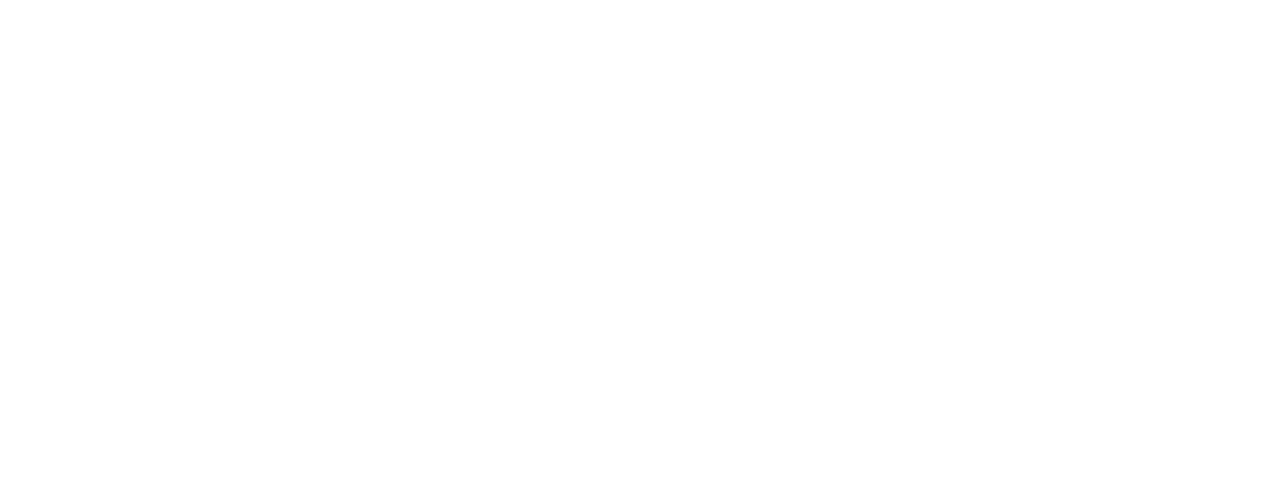
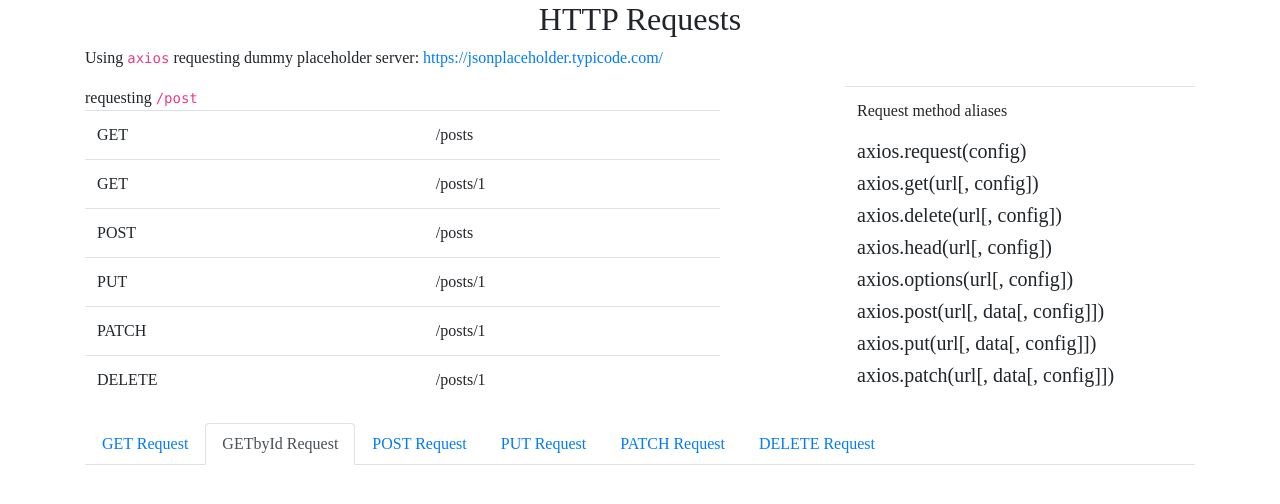
Before and after one commit to aakritsubedi/learning-vuejs, a Vue app: page /advance/httpRequest in a window 1280 px wide. Shown: the top 504 px of the page. Built offline with nearby package versions, Linux system fonts and the light colour scheme; no server answers.

Commit message:
HTTP Request: All HTTP reuquest using axios

```diff
--- a/src/router/index.js
+++ b/src/router/index.js
@@ -22,6 +22,7 @@
 import Slots from "@/views/18Slots";
 import DynamicComponent from "@/views/19DynamicComponent";
 import InputBinding from "@/views/20InputBinding";
+import HTTPRequest from "@/views/21HTTPRequest";
 
 Vue.use(Router);
 
@@ -129,6 +130,11 @@
     path: "/advance/inputBinding",
     name: "InputBinding",
     component: InputBinding
+  },
+  {
+    path: "/advance/httpRequest",
+    name: "HTTPRequest",
+    component: HTTPRequest
   }
 ];
 
--- /dev/null
+++ b/src/views/21HTTPRequest.vue
@@ -0,0 +1,180 @@
+<template>
+  <div class="container">
+    <h2 class="text-center">HTTP Requests</h2>
+    <p>
+      Using
+      <code>axios</code> requesting dummy placeholder server:
+      <a
+        href="https://jsonplaceholder.typicode.com/"
+        target="_blank"
+      >https://jsonplaceholder.typicode.com/</a>
+    </p>
+    <div class="row">
+      <div class="col-md-7">
+        requesting
+        <code>/post</code>
+        <table class="table">
+          <tbody>
+            <tr>
+              <td>GET</td>
+              <td>/posts</td>
+            </tr>
+            <tr>
+              <td>GET</td>
+              <td>/posts/1</td>
+            </tr>
+            <tr>
+              <td>POST</td>
+              <td>/posts</td>
+            </tr>
+            <tr>
+              <td>PUT</td>
+              <td>/posts/1</td>
+            </tr>
+            <tr>
+              <td>PATCH</td>
+              <td>/posts/1</td>
+            </tr>
+            <tr>
+              <td>DELETE</td>
+              <td>/posts/1</td>
+            </tr>
+          </tbody>
+        </table>
+      </div>
+      <div class="col-md-4 offset-1">
+        <table class="table">
+          <tr id="//dash_ref_API/Entry/Request method aliases/0">
+            <td class="description" colspan="2">
+              <div class="name">
+                <p>Request method aliases</p>
+              </div>
+              <div class="notes">
+                <h5>axios.request(config)</h5>
+
+                <h5>axios.get(url[, config])</h5>
+
+                <h5>axios.delete(url[, config])</h5>
+
+                <h5>axios.head(url[, config])</h5>
+
+                <h5>axios.options(url[, config])</h5>
+
+                <h5>axios.post(url[, data[, config]])</h5>
+
+                <h5>axios.put(url[, data[, config]])</h5>
+
+                <h5>axios.patch(url[, data[, config]])</h5>
+              </div>
+            </td>
+          </tr>
+        </table>
+      </div>
+    </div>
+    <!-- Nav tabs -->
+    <ul class="nav nav-tabs">
+      <li class="nav-item">
+        <a class="nav-link" data-toggle="tab" href="#home" @click="getPost">GET Request</a>
+      </li>
+      <li class="nav-item">
+        <a
+          class="nav-link active"
+          data-toggle="tab"
+          href="#menu0"
+          @click="getPostById"
+        >GETbyId Request</a>
+      </li>
+      <li class="nav-item">
+        <a class="nav-link" data-toggle="tab" href="#menu1" @click="addPost">POST Request</a>
+      </li>
+      <li class="nav-item">
+        <a class="nav-link" data-toggle="tab" href="#menu2" @click="updatePost_PUT">PUT Request</a>
+      </li>
+      <li class="nav-item">
+        <a class="nav-link" data-toggle="tab" href="#menu3" @click="updatePost_PATCH">PATCH Request</a>
+      </li>
+      <li class="nav-item">
+        <a class="nav-link" data-toggle="tab" href="#menu4" @click="deletePost">DELETE Request</a>
+      </li>
+    </ul>
+
+    <!-- Tab panes -->
+    <div class="tab-content">
+      <div class="tab-pane container fade" id="home">{{ posts }}</div>
+      <div class="tab-pane container active" id="menu0">{{ postId }}</div>
+      <div class="tab-pane container fade" id="menu1">{{ addPostResponse }}</div>
+      <div class="tab-pane container fade" id="menu2">{{ updatedPost }}</div>
+      <div class="tab-pane container fade" id="menu3">{{ updatedPost }}</div>
+      <div class="tab-pane container fade" id="menu4">{{ deletedPost }}</div>
+    </div>
+  </div>
+</template>
+
+<script>
+import axios from "axios";
+
+export default {
+  name: "HTTPRequest",
+  data() {
+    return {
+      posts: "",
+      postId: this.getPostById(),
+      addPostResponse: "",
+      updatedPost: "",
+      deletedPost: ""
+    };
+  },
+  methods: {
+    getPost: function() {
+      axios
+        .get("https://jsonplaceholder.typicode.com/posts")
+        .then(response => (this.posts = response.data))
+        .catch(error => console.log(error));
+    },
+    getPostById: function() {
+      axios
+        .get("https://jsonplaceholder.typicode.com/posts/1")
+        .then(response => (this.postId = response.data))
+        .catch(error => console.log(error));
+    },
+    addPost: function() {
+      const post = {
+        userId: 1,
+        title: "AAkrit Subedi",
+        body: "aakrit subedi is creating this post..."
+      };
+      axios
+        .post("https://jsonplaceholder.typicode.com/posts", post)
+        .then(response => (this.addPostResponse = response.data))
+        .catch(error => console.log(error));
+    },
+    updatePost_PUT: function() {
+      const post = {
+        id: 1,
+        userId: 1,
+        title: "AAkrit Subedi",
+        body: "aakrit subedi is updating this post..."
+      };
+      axios
+        .put("https://jsonplaceholder.typicode.com/posts/1", post)
+        .then(response => (this.updatedPost = response.data))
+        .catch(error => console.log(error));
+    },
+    updatePost_PATCH: function() {
+      const post = {
+        title: "AAkrit Subedi"
+      };
+      axios
+        .patch("https://jsonplaceholder.typicode.com/posts/1", post)
+        .then(response => (this.updatedPost = response.data))
+        .catch(error => console.log(error));
+    },
+    deletePost: function() {
+      axios
+        .delete("https://jsonplaceholder.typicode.com/posts/1")
+        .then(() => (this.deletedPost = "Deleted."))
+        .catch(error => console.log(error));
+    }
+  }
+};
+</script>
--- a/src/views/Dashboard.vue
+++ b/src/views/Dashboard.vue
@@ -48,7 +48,8 @@
         {sn: 18, title: 'Advance: LifeCycle Hooks', code:'#', link:'/advance/lifeCycleHooks'},
         {sn: 19, title: 'Advance: Slot in VueJs', code:'#', link:'/advance/slots'},
         {sn: 20, title: 'Advance: Dynamic Component', code:'#', link:'/advance/dynamicComponent'},
-        {sn: 21, title: 'Advance: Input Binding (Blog)', code:'#', link:'/advance/inputBinding'}
+        {sn: 21, title: 'Advance: Input Binding (Blog)', code:'#', link:'/advance/inputBinding'},
+        {sn: 22, title: 'Advance: HTTP Request using axios',code:'#', link:'/advance/httpRequest'}
       ]
     }
   }
```
